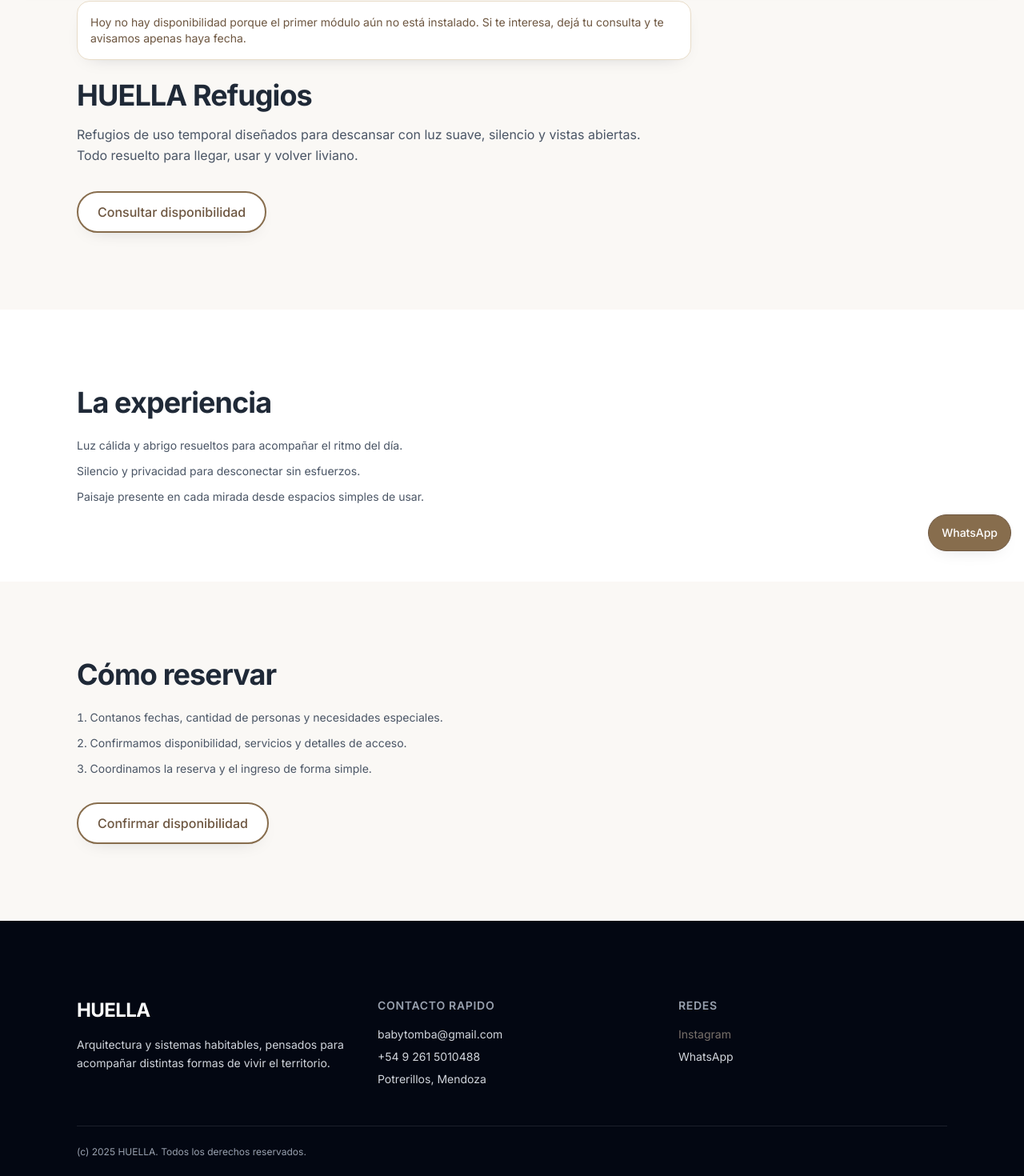
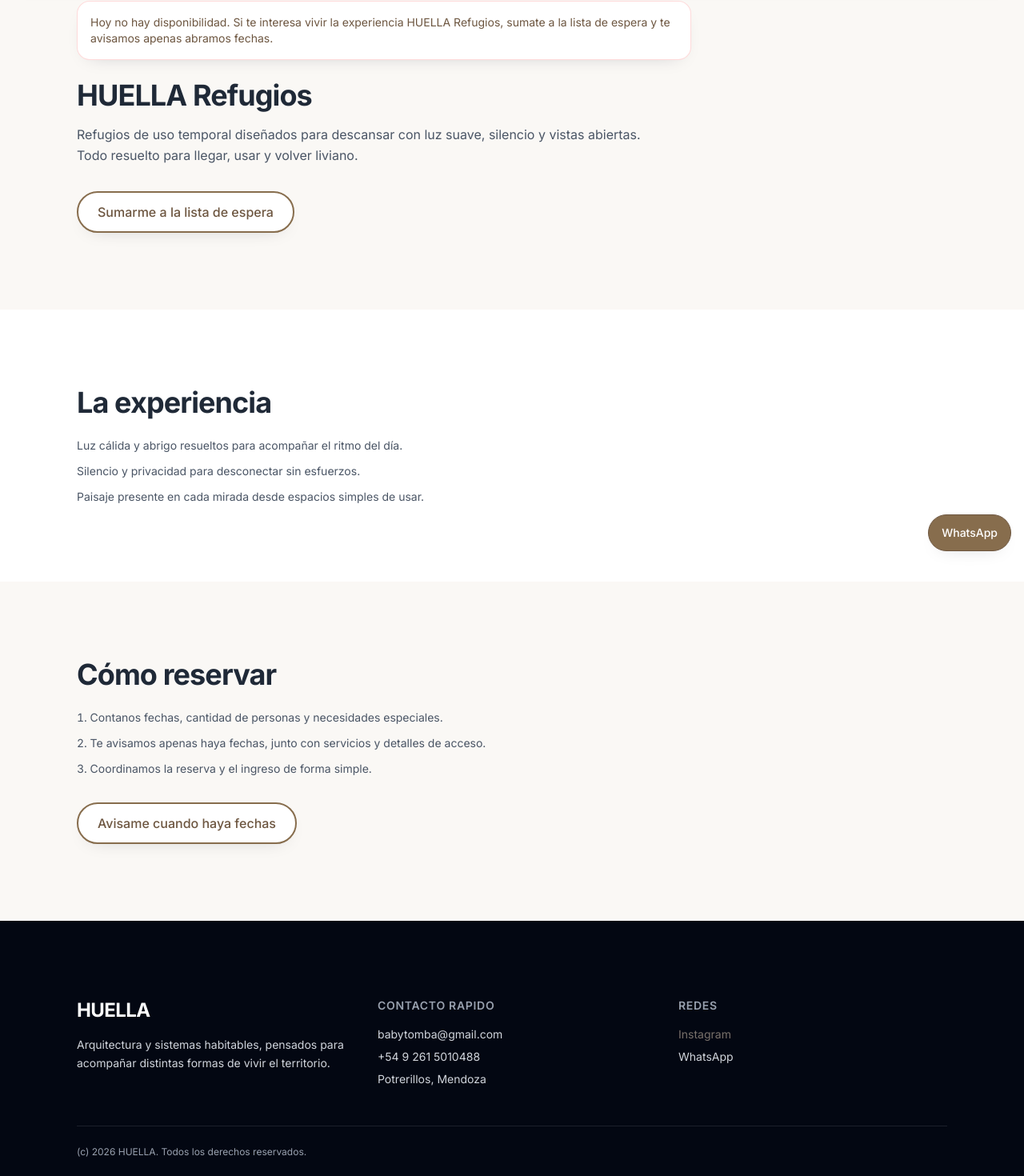
Before and after one commit to Teksi75/huella-mendoza-site, a Next.js app: page /refugios in a window 1280 px wide. Shown: the part 95-1565 px from the top of the page at 80% size. Built offline with nearby package versions, Linux system fonts and the light colour scheme.

Commit message:
Refugios: ajustar aviso y borde sutil rojo

```diff
--- a/app/diseno/page.tsx
+++ b/app/diseno/page.tsx
@@ -85,7 +85,7 @@ export default function DisenoPage() {
                   Proceso
                 </p>
                 <p className="mt-2 text-sm text-gray-600">
-                  Eleccion - Ajuste al sitio - Inicio de obra
+                  Elección - Ajuste al sitio - Inicio de obra
                 </p>
                 <Link
                   href="/diseno/modelos"
--- a/app/page.tsx
+++ b/app/page.tsx
@@ -137,12 +137,6 @@ export default function Home() {
           <div className="mt-10 grid items-stretch gap-6 lg:grid-cols-3">
             <div className="u-card u-ease flex h-full flex-col p-8 hover:-translate-y-0.5 hover:border-tierra-300 hover:shadow-[var(--shadow-med)]">
               <div className="flex min-h-[200px] flex-1 flex-col">
-                {/* Badge slot fijo para alinear botones */}
-                <div className="min-h-[28px]">
-                  <span className="invisible inline-flex items-center rounded-full border border-tierra-200 bg-tierra-50 px-2.5 py-0.5 text-[11px] font-medium text-tierra-700">
-                    En preparación
-                  </span>
-                </div>
                 <div className="flex items-center gap-3">
                   <Layers className="h-5 w-5 text-tierra-600/80" aria-hidden />
                   <h3 className="text-2xl">HUELLA Base</h3>
@@ -164,12 +158,6 @@ export default function Home() {
             </div>
             <div className="u-card u-ease flex h-full flex-col p-9 ring-1 ring-black/5 hover:-translate-y-0.5 hover:border-tierra-300 hover:shadow-[var(--shadow-med)]">
               <div className="flex min-h-[200px] flex-1 flex-col">
-                {/* Badge slot fijo para alinear botones */}
-                <div className="min-h-[28px]">
-                  <span className="invisible inline-flex items-center rounded-full border border-tierra-200 bg-tierra-50 px-2.5 py-0.5 text-[11px] font-medium text-tierra-700">
-                    En preparación
-                  </span>
-                </div>
                 <div className="flex items-center gap-2">
                   <Compass className="h-[22px] w-[22px] text-tierra-600" aria-hidden />
                   <h3 className="text-2xl">HUELLA Diseño</h3>
@@ -194,12 +182,6 @@ export default function Home() {
             </div>
             <div className="u-card u-ease flex h-full flex-col p-8 hover:-translate-y-0.5 hover:border-tierra-300 hover:shadow-[var(--shadow-med)]">
               <div className="flex min-h-[200px] flex-1 flex-col">
-                {/* Badge slot fijo para alinear botones */}
-                <div className="min-h-[28px]">
-                  <span className="inline-flex items-center rounded-full border border-tierra-200 bg-tierra-50 px-2.5 py-0.5 text-[11px] font-medium text-tierra-700">
-                    En preparación
-                  </span>
-                </div>
                 <div className="flex items-center gap-3">
                   <Leaf className="h-5 w-5 text-tierra-600/80" aria-hidden />
                   <h3 className="text-2xl">HUELLA Refugios</h3>
--- a/app/proyectos/page.tsx
+++ b/app/proyectos/page.tsx
@@ -10,8 +10,8 @@ export default function ProyectosPage() {
         <div className="container-custom">
           <h1>Proyectos</h1>
           <p className="mt-4 max-w-3xl">
-            Proyectos construidos y en proceso que muestran como cada decision
-            de diseno, eficiencia y relacion con el paisaje se traduce en una
+            Proyectos construidos y en proceso que muestran cómo cada decisión
+            de diseño, eficiencia y relación con el paisaje se traduce en una
             experiencia concreta.
           </p>
         </div>
--- a/app/refugios/page.tsx
+++ b/app/refugios/page.tsx
@@ -15,9 +15,8 @@ export default function RefugiosPage() {
       >
         <div className="container-custom">
           <div className="max-w-3xl">
-            <div className="u-card mb-6 p-4 text-sm text-tierra-700">
-              Hoy no hay disponibilidad porque el primer módulo aún no está instalado. Si te interesa,
-              dejá tu consulta y te avisamos apenas haya fecha.
+            <div className="u-card mb-6 border border-red-200/70 p-4 text-sm text-tierra-700">
+              Hoy no hay disponibilidad. Si te interesa vivir la experiencia HUELLA Refugios, sumate a la lista de espera y te avisamos apenas abramos fechas.
             </div>
             <h2>HUELLA Refugios</h2>
             <p className="mt-4 text-base text-gray-600">
@@ -31,7 +30,7 @@ export default function RefugiosPage() {
               rel="noopener noreferrer"
               className="u-btn-secondary u-ease u-focus mt-8 inline-flex"
             >
-              Consultar disponibilidad
+              Sumarme a la lista de espera
             </Link>
           </div>
         </div>
@@ -56,7 +55,7 @@ export default function RefugiosPage() {
             <h2>Cómo reservar</h2>
             <ol className="mt-6 grid gap-3 text-sm text-gray-600 list-decimal list-inside">
               <li>Contanos fechas, cantidad de personas y necesidades especiales.</li>
-              <li>Confirmamos disponibilidad, servicios y detalles de acceso.</li>
+              <li>Te avisamos apenas haya fechas, junto con servicios y detalles de acceso.</li>
               <li>Coordinamos la reserva y el ingreso de forma simple.</li>
             </ol>
             <Link
@@ -65,7 +64,7 @@ export default function RefugiosPage() {
               rel="noopener noreferrer"
               className="u-btn-secondary u-ease u-focus mt-8 inline-flex"
             >
-              Confirmar disponibilidad
+              Avisame cuando haya fechas
             </Link>
           </div>
         </div>
--- a/components/Footer.tsx
+++ b/components/Footer.tsx
@@ -48,8 +48,7 @@ export default function Footer() {
           </div>
 
           <div className="mt-12 border-t border-white/10 pt-6 text-xs text-gray-400">
-            (c) {new Date().getFullYear()} HUELLA. Todos los derechos
-            reservados.
+            (c) 2026 HUELLA. Todos los derechos reservados.
           </div>
           <a
             href="/llms.txt"
--- a/data/altText.ts
+++ b/data/altText.ts
@@ -66,7 +66,7 @@ export const altText: Record<string, string> = {
   '/media/huella/diseno/Hero-13.png':
     'Refugio con iluminación cálida y vista al lago y montañas',
   '/media/huella/8.png': 'Sendero principal con vistas al paisaje',
-  '/images/proyectos/milzoe-01.jpeg': 'Milzoe 01, render exterior',
+  '/images/proyectos/milzoe-01.jpeg': 'Modelo 550 – render exterior',
   '/images/proyectos/proyecto-externo-30.jpg': 'Modelo 300 – vista exterior principal',
   '/images/proyectos/proyecto-externo-30_frente.jpg': 'Modelo 300 – vista exterior frente',
   '/images/proyectos/proyecto-externo-30_frente_izq.jpg':
--- a/data/contact.ts
+++ b/data/contact.ts
@@ -8,8 +8,8 @@ export const whatsappMessages = {
   baseOpciones: 'Hola, quiero conocer opciones de configuración para HUELLA Base.',
   basePresupuesto: 'Hola, quisiera pedir un presupuesto para HUELLA Base.',
   diseno: 'Hola, estoy evaluando un proyecto arquitectónico y quisiera orientación.',
-  refugios: 'Hola, me interesa conocer HUELLA Refugios y disponibilidad.',
-  refugiosReserva: 'Hola, quiero coordinar la reserva de HUELLA Refugios.',
+  refugios: 'Hola, me interesa sumarme a la lista de espera de HUELLA Refugios.',
+  refugiosReserva: 'Hola, avisame cuando haya fechas para HUELLA Refugios.',
   proyectos: 'Hola, quiero consultar por proyectos y alternativas según mi necesidad.',
   contacto: 'Hola, quisiera hacer una consulta sobre HUELLA.',
   contactoDirecto: 'Hola, te escribo al número directo de HUELLA.',
```
